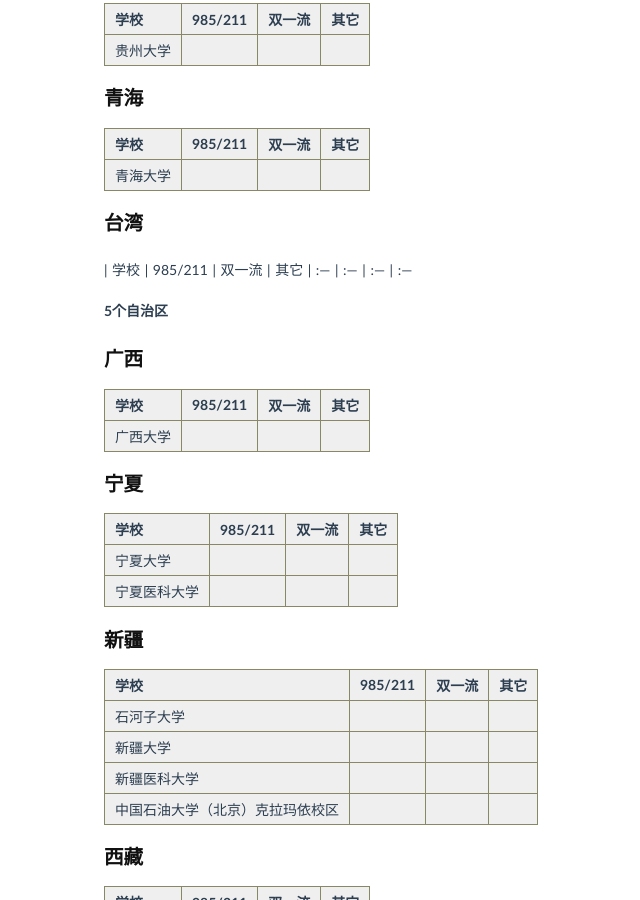
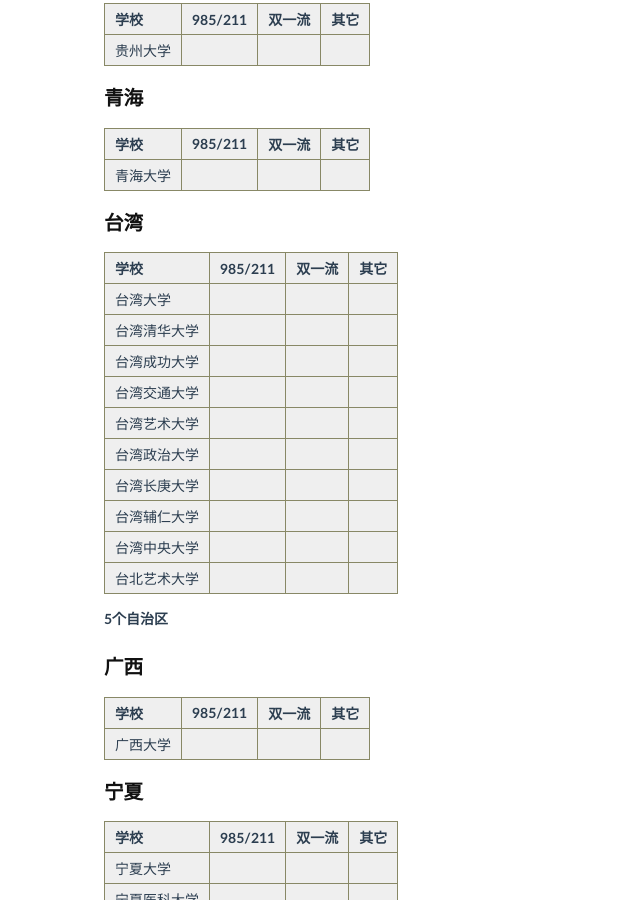
Before and after one commit to lifeliu/lifeliu.github.io, a Jekyll site: the page built from _posts/close/2020-06-30-china-university.md, in a window 1280 px wide and 900 px high, scrolled down 7906 px. Shown: the whole window, without its empty margins (111-751 px from the left). Built offline with Jekyll 4.4.1, drawn with Linux system fonts in a browser that asks for light colours.

Commit message:
auto update by shell

```diff
--- a/_posts/close/2020-06-30-china-university.md
+++ b/_posts/close/2020-06-30-china-university.md
@@ -313,8 +313,18 @@
 
 ## 台湾 ##
 
-| 学校 | 985/211 | 双一流 | 其它
-| :--- | :--- | :--- | :---
+学校 | 985/211 | 双一流 | 其它
+:--- | :--- | :--- | :---
+台湾大学 | | |
+台湾清华大学 | | |
+台湾成功大学 | | |
+台湾交通大学 | | |
+台湾艺术大学 | | |
+台湾政治大学 | | |
+台湾长庚大学 | | |
+台湾辅仁大学 | | |
+台湾中央大学 | | |
+台北艺术大学 | | |
 
 **5个自治区**
 
```
